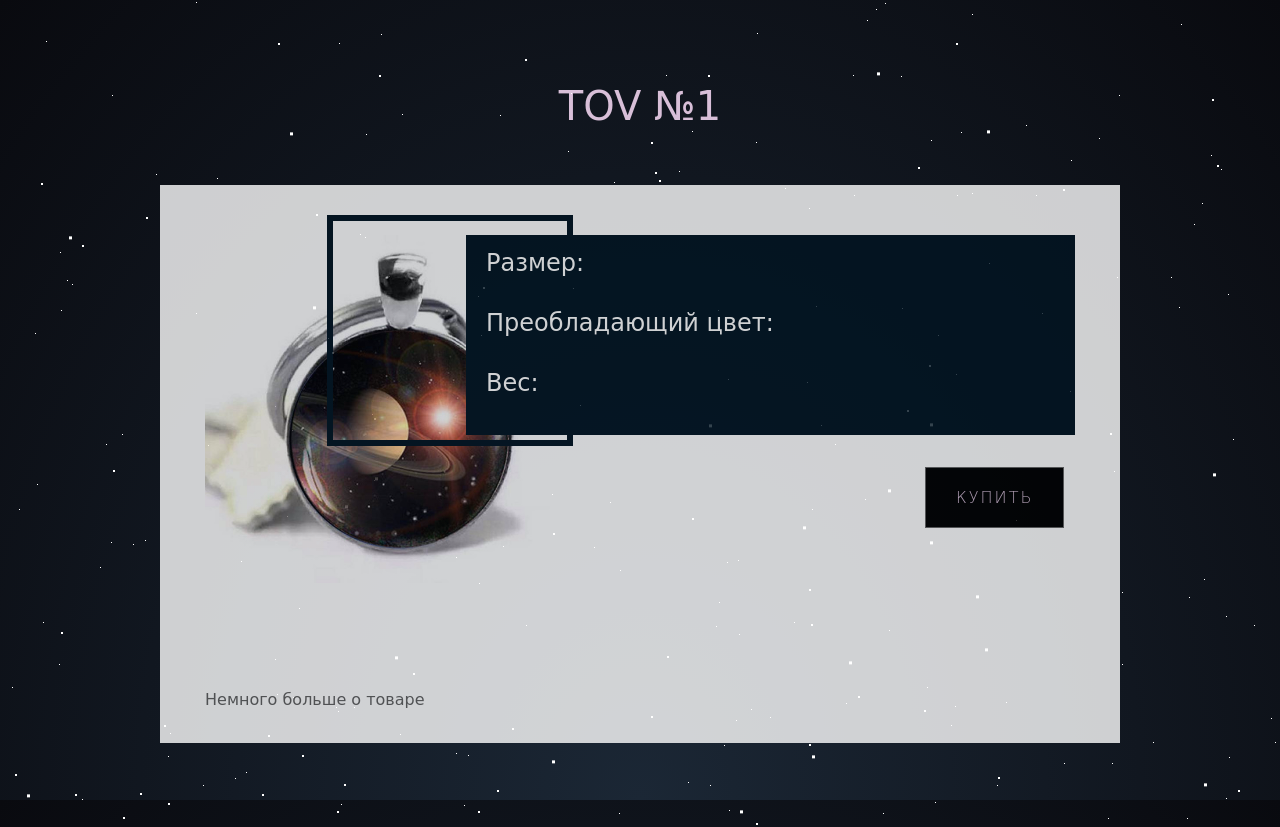
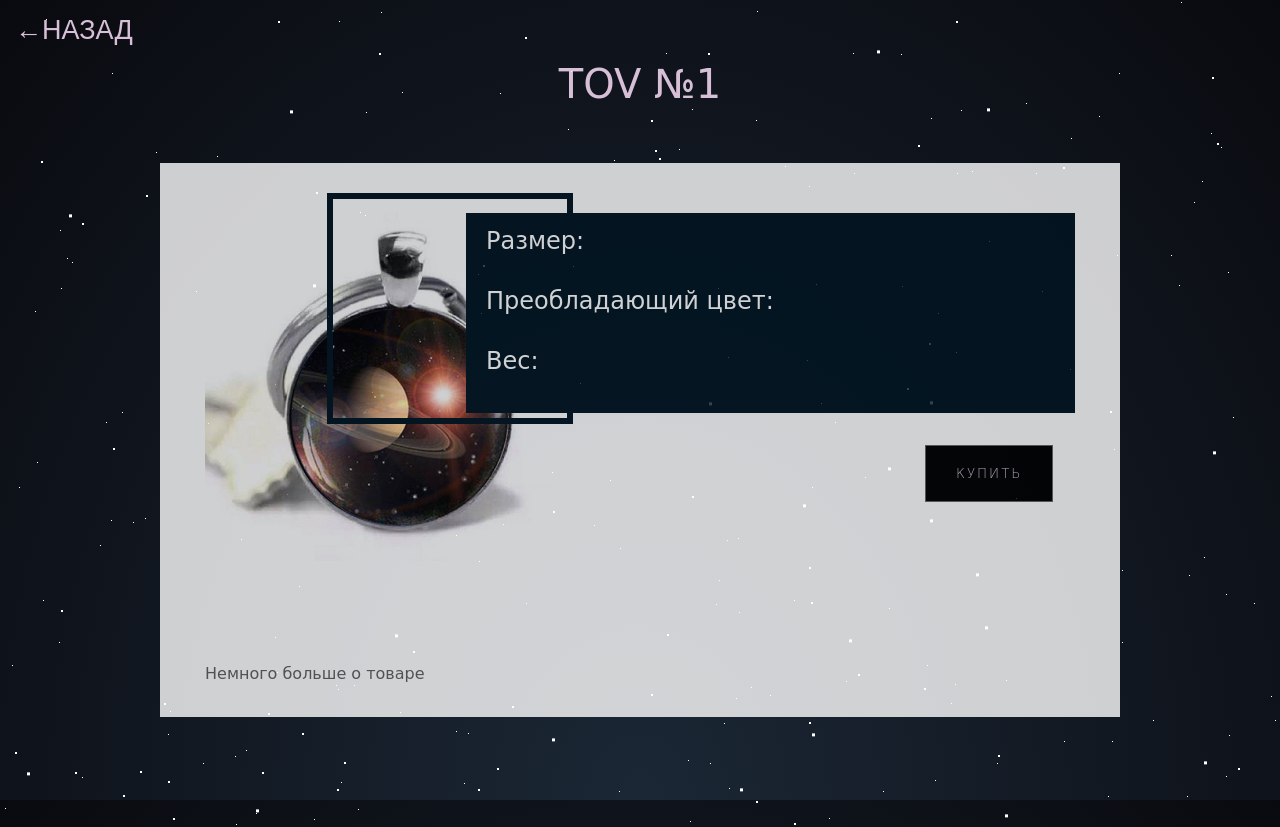
Before and after one commit to BrydonBry/BrydonBry.github.io, a plain HTML site: page spaceballs2/описание товара/описание товара1.html in a window 1280 px wide. Shown: the top 827 px of the page. Drawn offline with Linux system fonts and the light colour scheme.

Commit message:
Update описание товара1.html

```diff
--- a/spaceballs2/описание товара/описание товара1.html
+++ b/spaceballs2/описание товара/описание товара1.html
@@ -104,7 +104,7 @@ p {
 body {
    height: 100%;
 }
-a {
+button {
   text-decoration: none;
   outline: none;
   display: inline-block;
@@ -122,8 +122,8 @@ a {
   bottom:150px;
 
 }
-a:before,
-a:after {
+button:before,
+button:after {
   content: "";
   position: absolute;
   width: 0;
@@ -132,7 +132,7 @@ a:after {
   box-sizing: border-box;
 
 }
-a:before {
+button:before {
   bottom: 0;
   left: 0px;
   border-left: 3px solid pink;
@@ -140,7 +140,7 @@ a:before {
   transition: 0s ease opacity .8s, .2s ease width .4s, .2s ease height .6s;
 
 }
-a:after {
+button:after {
   top: 0;
   right: 0;
   border-right: 1px solid white;
@@ -148,14 +148,14 @@ a:after {
   transition: 0s ease opacity .4s, .2s ease width , .2s ease height .2s;
 
 }
-a:hover:before,
-a:hover:after{
+button:hover:before,
+button:hover:after{
   height: 100%;
   width: 100%;
   opacity: 1;
 }
-a:hover:before {transition: 0s ease opacity 0s, .2s ease height, .2s ease width .2s;}
-a:hover:after {transition: 0s ease opacity .4s, .2s ease height .4s , .2s ease width .6s;}
+button:hover:before {transition: 0s ease opacity 0s, .2s ease height, .2s ease width .2s;}
+button:hover:after {transition: 0s ease opacity .4s, .2s ease height .4s , .2s ease width .6s;}
 
 
 
@@ -263,7 +263,7 @@ a:hover:after {transition: 0s ease opacity .4s, .2s ease height .4s , .2s ease w
                      <p>Преобладающий цвет:</p>
                      <p>Вес:</p>
                    </h2>
-             <a href="https://brydonbry.github.io/spaceballs2/%D1%84%D0%BE%D1%80%D0%BC%D0%B0%20%D0%BF%D0%BE%D0%BA%D1%83%D0%BF%D0%BA%D0%B8/%D1%84%D0%BE%D1%80%D0%BC%D0%B0%20%D0%BF%D0%BE%D0%BA%D1%83%D0%BF%D0%BA%D0%B81.html">Купить</a>
+                     <button href="http://brydonbry2.github.io/%D1%84%D0%BE%D1%80%D0%BC%D0%B0%20%D0%BF%D0%BE%D0%BA%D1%83%D0%BF%D0%BA%D0%B8.html">Купить</button>
                  </div>
             <div class="post-content">
             <p>Немного больше о товаре</p>
@@ -272,7 +272,5 @@ a:hover:after {transition: 0s ease opacity .4s, .2s ease height .4s , .2s ease w
     </div>
 
 
-
-
 </body>
 </html>
```
Lines whose indentation alone changed are shown as unchanged.
